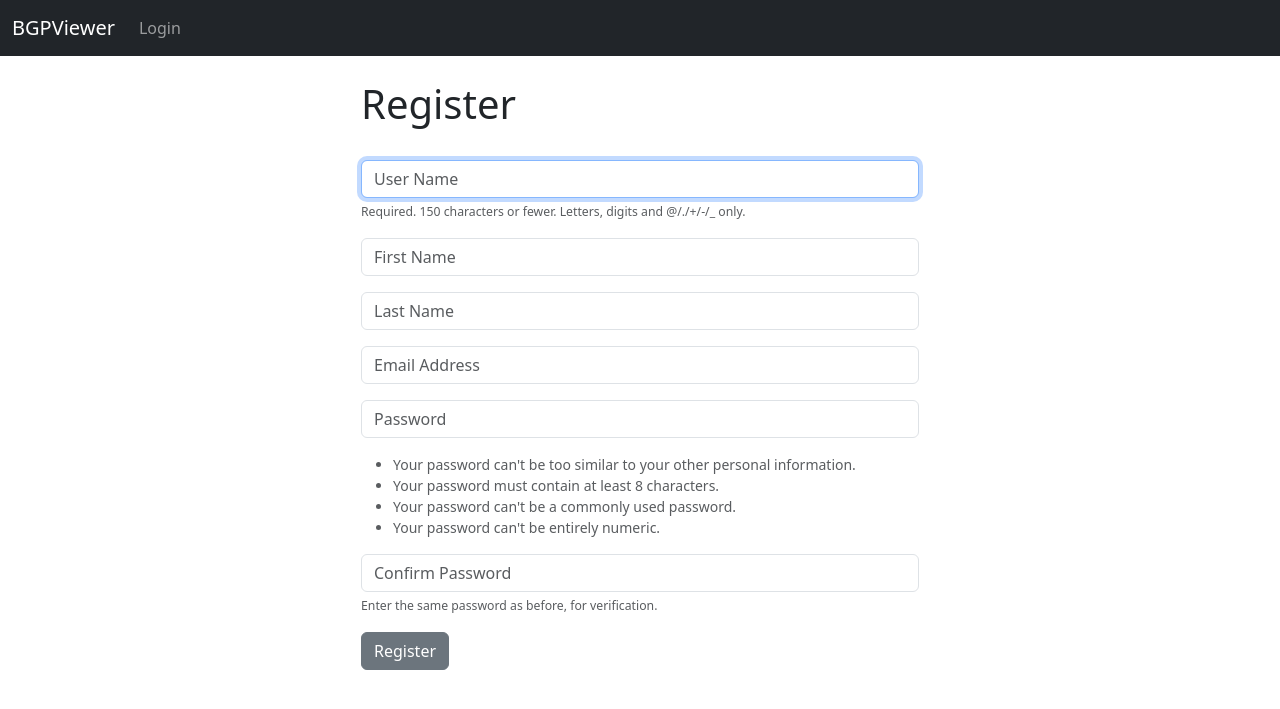
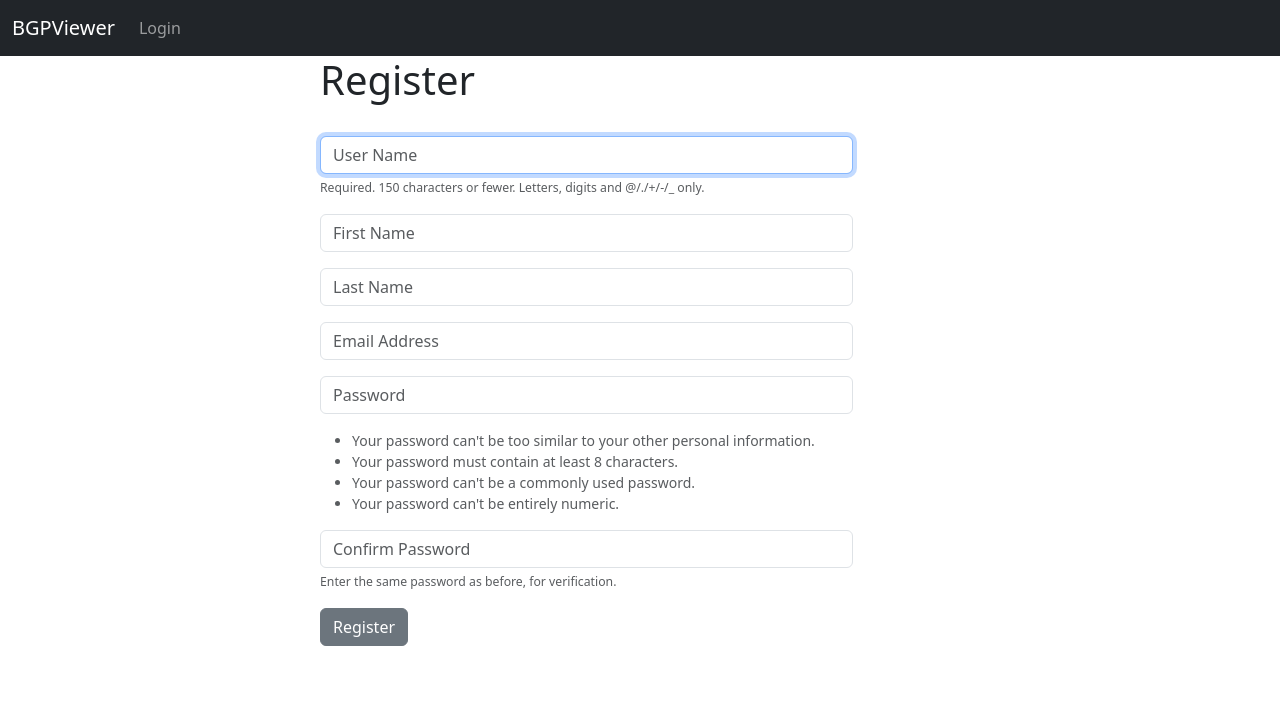
Before and after one commit to armc23/dbgpviewer, a Django app: page /register in a window 1280 px wide. Shown: the top 709 px of the page. Run offline with Django 4.2, Linux system fonts and the light colour scheme.

Commit message:
Bug fix, homepage output fix

```diff
--- a/bgpviewer/templates/base.html
+++ b/bgpviewer/templates/base.html
@@ -8,8 +8,8 @@
   </head>
   <body>
     {% include 'navbar.html' %}
-   <div class='container'>
-   </br>
+
+
    {% if messages %}
       {% for message in messages %}
       <div class="alert alert-warning alert-dismissible fade show" role="alert">
@@ -22,7 +22,7 @@
     {% block content %}
 
     {% endblock %}
-   </div>
+
 
     <script src="https://cdn.jsdelivr.net/npm/bootstrap@5.3.0-alpha3/dist/js/bootstrap.bundle.min.js" integrity="sha384-ENjdO4Dr2bkBIFxQpeoTz1HIcje39Wm4jDKdf19U8gI4ddQ3GYNS7NTKfAdVQSZe" crossorigin="anonymous"></script>
   </body>
--- a/bgpviewer/templates/home.html
+++ b/bgpviewer/templates/home.html
@@ -4,7 +4,7 @@
 
 {% if user.is_authenticated %}
 
-<table class="table table-striped table-hover table-bordered text-center">
+<table class="table table-hover table-bordered table-inverse">
   <thead>
     <tr>
       <th scope="col">Site</th>
--- a/bgpviewer/templates/register.html
+++ b/bgpviewer/templates/register.html
@@ -1,7 +1,7 @@
 {% extends 'base.html' %}
 
 {% block content %}
-<div class="col-md-6 offset-md-3">
+<div class="col-md-5 offset-md-3">
 <h1>Register</h1>
 </br>
     <form method="POST" acction="">
```
